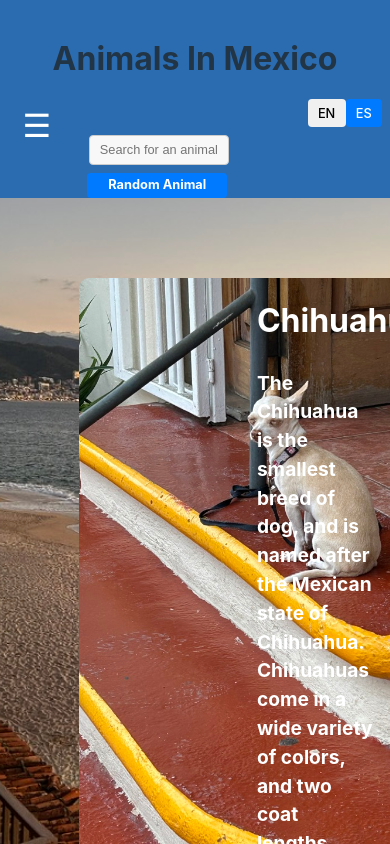
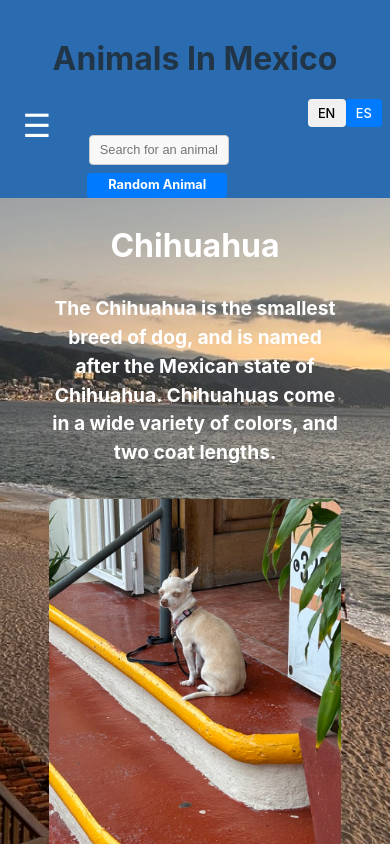
Before and after one commit to mathyasp/animals-in-mexico, a React (Vite) app: page /animals-in-mexico/animal/1 in a window 390 px wide. Built offline with nearby package versions, Linux system fonts and the light colour scheme; the HTML template or start-up script is replaced by a standard one.

Commit message:
Fix media query issues for animal detail

```diff
--- a/src/components/Animal/Animal.css
+++ b/src/components/Animal/Animal.css
@@ -10,15 +10,19 @@
 
 .Animal-Image-Video {
   flex: 1;
-  max-width: 50%;
+  width: 50%;
+  aspect-ratio: 2/3;
+  position: relative;
   margin-right: 2em;
 }
 
 .Animal img, .Animal video {
-  width: auto;
-  height: 600px;
+  position: absolute;
+  width: 100%;
+  height: 100%;
+  object-fit: cover;
   border-radius: 10px;
-  object-fit: cover;
+  transition: opacity 0.2s ease-out;
 }
 
 .Animal-Details {
@@ -39,3 +43,31 @@
   font-size: 1.2em;
   line-height: 1.5;
 }
+
+@media screen and (max-width: 768px) {
+  .Animal {
+    flex-direction: column-reverse;
+    padding: 2em;
+    text-align: center;
+  }
+
+  .Animal-Image-Video {
+    width: 100%;
+    max-width: 500px;
+    min-width: 280px;
+    aspect-ratio: 3/4;
+    margin: 0 auto;
+  }
+
+  .Animal-Details {
+    max-width: 100%;
+    margin-bottom: 2em;
+    align-items: center;
+  }
+
+  .Animal img, .Animal video {
+    position: relative;
+    width: 100%;
+    object-fit: cover;
+  }
+}
```
